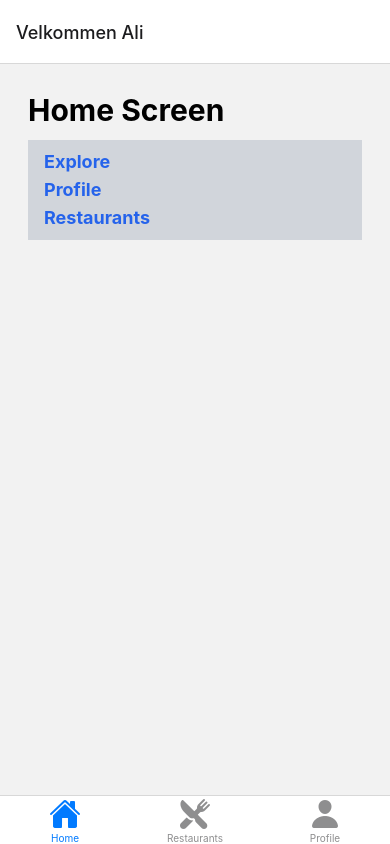
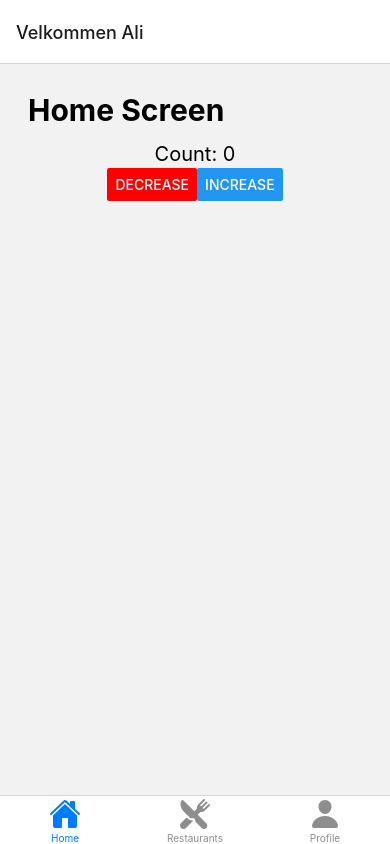
Before and after one commit to AliHMohammad/expo-tsx-template, a React Native app: screen / in a window 390 px wide. Built offline with nearby package versions, Linux system fonts and the light colour scheme.

Commit message:
fix: refactoring

```diff
--- a/App.tsx
+++ b/App.tsx
@@ -1,4 +1,4 @@
-import { NativeWindStyleSheet } from "nativewind";
+import { NativeWindStyleSheet, useColorScheme } from "nativewind";
 import React from "react";
 import { ExploreScreen } from "./screens/Explore";
 import { ProfileScreen } from "./screens/Profile";
@@ -9,6 +9,7 @@ import { RestaurantScreen } from "./screens/Restaurant";
 import { createBottomTabNavigator } from "@react-navigation/bottom-tabs";
 // For ikoner, så se https://icons.expo.fyi/Index med filtrering på ionicons
 import Ionicons from "@expo/vector-icons/Ionicons";
+import { StyleSheet } from "react-native";
 
 NativeWindStyleSheet.setOutput({
     default: "native",
@@ -45,7 +46,7 @@ const RestaurantsStack = createNativeStackNavigator<RestaurantsStackParams>();
 export default function App() {
     return (
         <NavigationContainer>
-            <RootStack.Navigator initialRouteName="Explore">
+            <RootStack.Navigator initialRouteName="Explore" screenOptions={{ tabBarStyle: {} }}>
                 <RootStack.Screen
                     options={{
                         tabBarLabel: "Home",
--- a/components/Menu.tsx
+++ b/components/Menu.tsx
@@ -18,9 +18,9 @@ export const Menu = () => {
                 <TouchableOpacity onPress={() => navigation.navigate("Profile")}>
                     <Text className="text-blue-600 font-bold text-lg pl-4">Profile</Text>
                 </TouchableOpacity>
-                <TouchableOpacity onPress={() => navigation.navigate("RestaurantsStack")}>
+                {/* <TouchableOpacity onPress={() => navigation.navigate("RestaurantsStack")}>
                     <Text className="text-blue-600 font-bold text-lg pl-4">Restaurants</Text>
-                </TouchableOpacity>
+                </TouchableOpacity> */}
             </View>
         </>
     );
--- a/components/RestaurantCard.tsx
+++ b/components/RestaurantCard.tsx
@@ -1,4 +1,4 @@
-import { View, Text, ViewProps, TouchableOpacity, TouchableOpacityProps } from "react-native";
+import { View, Text, ViewProps, TouchableOpacity } from "react-native";
 
 interface Props extends ViewProps {
     name: string;
--- a/components/Switch.tsx
+++ b/components/Switch.tsx
@@ -5,6 +5,7 @@ import React from "react";
 interface Props extends SwitchProps {}
 
 export const DarkModeSwitch = (props: Props) => {
+    // Du skal stadig style med dark: i className
     const [isEnabled, setIsEnabled] = React.useState(false);
     const { toggleColorScheme } = useColorScheme();
 
--- a/screens/Explore.tsx
+++ b/screens/Explore.tsx
@@ -1,17 +1,16 @@
-import { View, Text } from "react-native";
-import { RestaurantCard } from "../components/RestaurantCard";
+import { View } from "react-native";
 import { ScreenTitle } from "../components/Text";
-import { Menu } from "../components/Menu";
 import { NativeStackScreenProps } from "@react-navigation/native-stack";
 import { RootStackParams } from "../App";
+import { Counter } from "../components/Counter";
 
 interface Props extends NativeStackScreenProps<RootStackParams, "Explore"> {}
 
 export const ExploreScreen = ({ navigation, route }: Props) => {
     return (
-        <View className="flex-1 p-7">
+        <View className="flex-1 p-7 dark:bg-slate-800">
             <ScreenTitle>Home Screen</ScreenTitle>
-            <Menu />
+            <Counter />
         </View>
     );
 };
--- a/screens/Restaurant.tsx
+++ b/screens/Restaurant.tsx
@@ -1,4 +1,4 @@
-import { Text, View } from "react-native";
+import { View } from "react-native";
 import { ScreenTitle } from "../components/Text";
 import { NativeStackScreenProps } from "@react-navigation/native-stack";
 import { RestaurantsStackParams } from "../App";
--- a/screens/Restaurants.tsx
+++ b/screens/Restaurants.tsx
@@ -1,8 +1,8 @@
-import { View, Text, ScrollView } from "react-native";
+import { View, ScrollView } from "react-native";
 import { RestaurantCard } from "../components/RestaurantCard";
 import { ScreenTitle } from "../components/Text";
 import { NativeStackScreenProps } from "@react-navigation/native-stack";
-import { RestaurantsStackParams, RootStackParams } from "../App";
+import { RestaurantsStackParams } from "../App";
 
 interface Props extends NativeStackScreenProps<RestaurantsStackParams, "Restaurants"> {}
 
```
